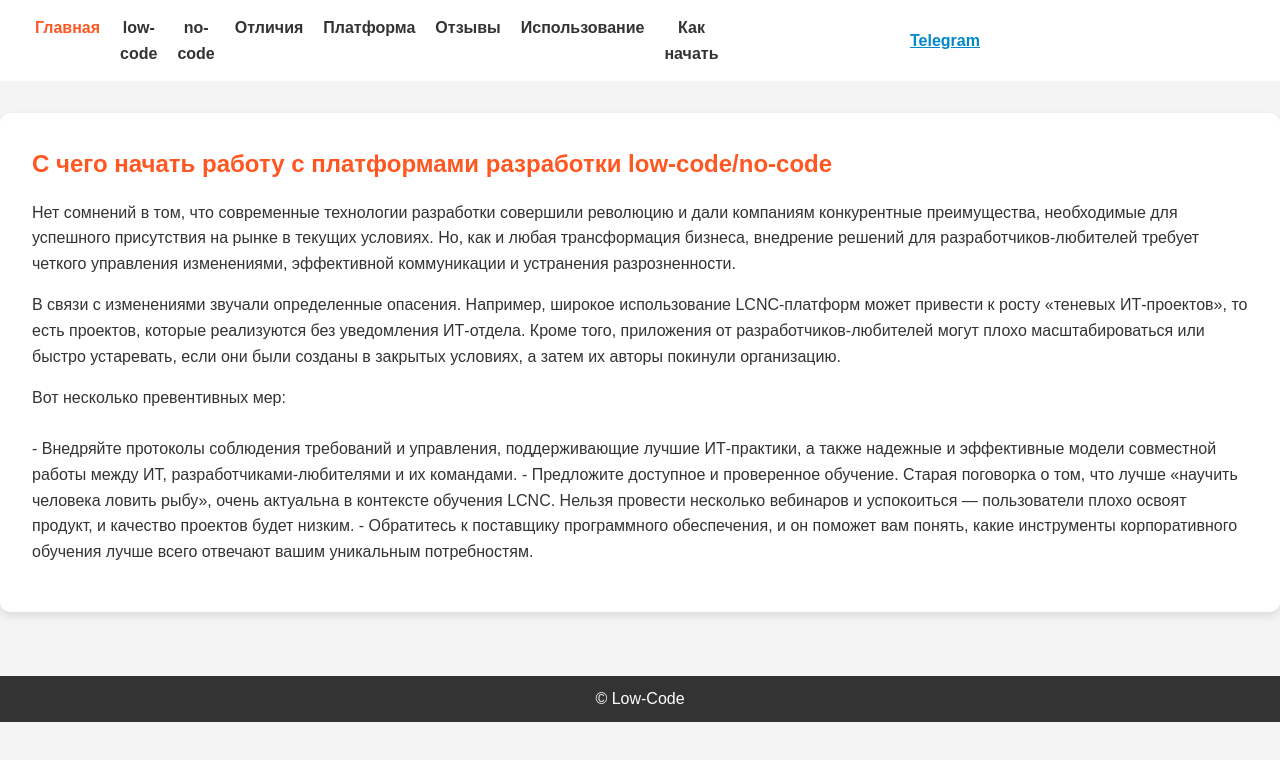
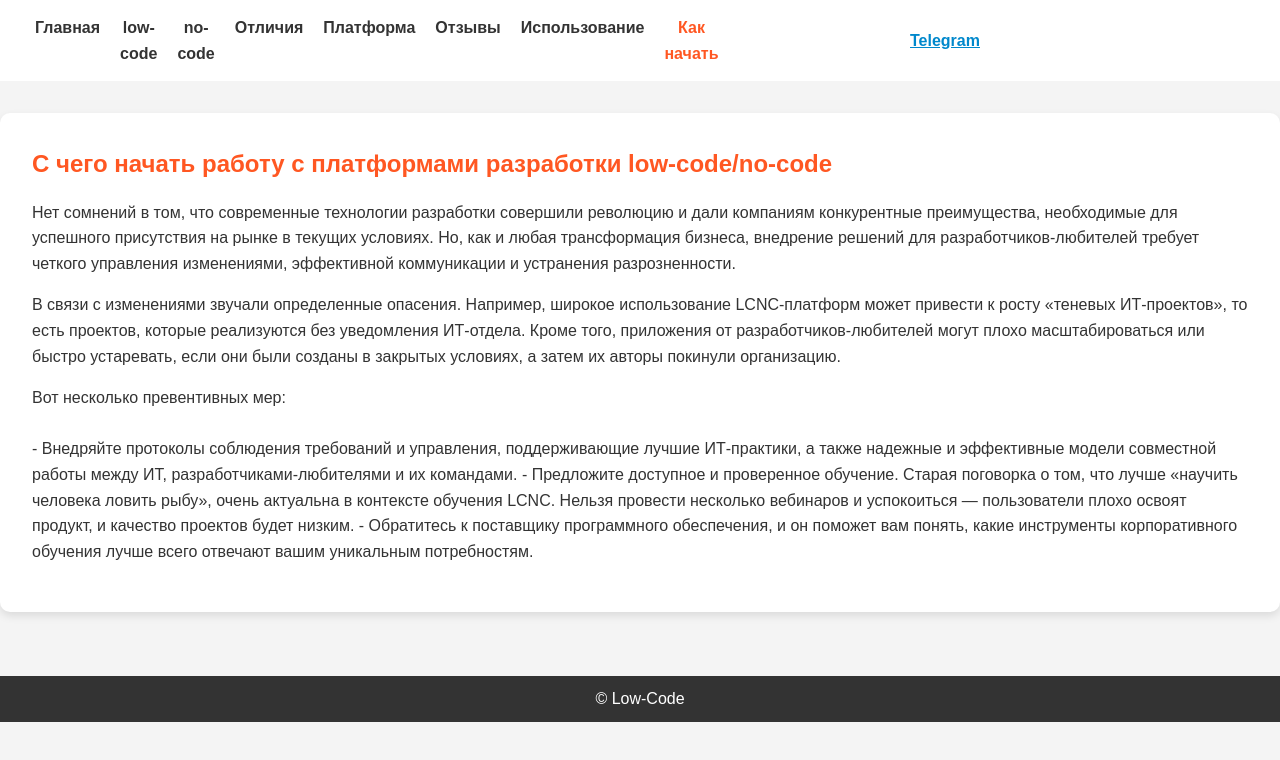
Before and after one commit to JabissyD/low_code, a plain HTML site: page start.html in a window 1280 px wide. Drawn offline with Linux system fonts and the light colour scheme.

Commit message:
Add files via upload

```diff
--- a/start.html
+++ b/start.html
@@ -14,7 +14,7 @@
             <nav class="header__nav">
                 <ul class="header__items">
                     <li>
-                        <a href="index.html" class="header__link active">Главная</a>
+                        <a href="index.html" class="header__link">Главная</a>
                     </li>
 
                     <li>
@@ -42,7 +42,7 @@
                     </li>
 
                     <li>
-                        <a href="start.html" class="header__link">Как начать</a>
+                        <a href="start.html" class="header__link  active">Как начать</a>
                     </li>
                 </ul>
             </nav>
```
Also changed, not shown: who-use.html (+2 -2 lines).
